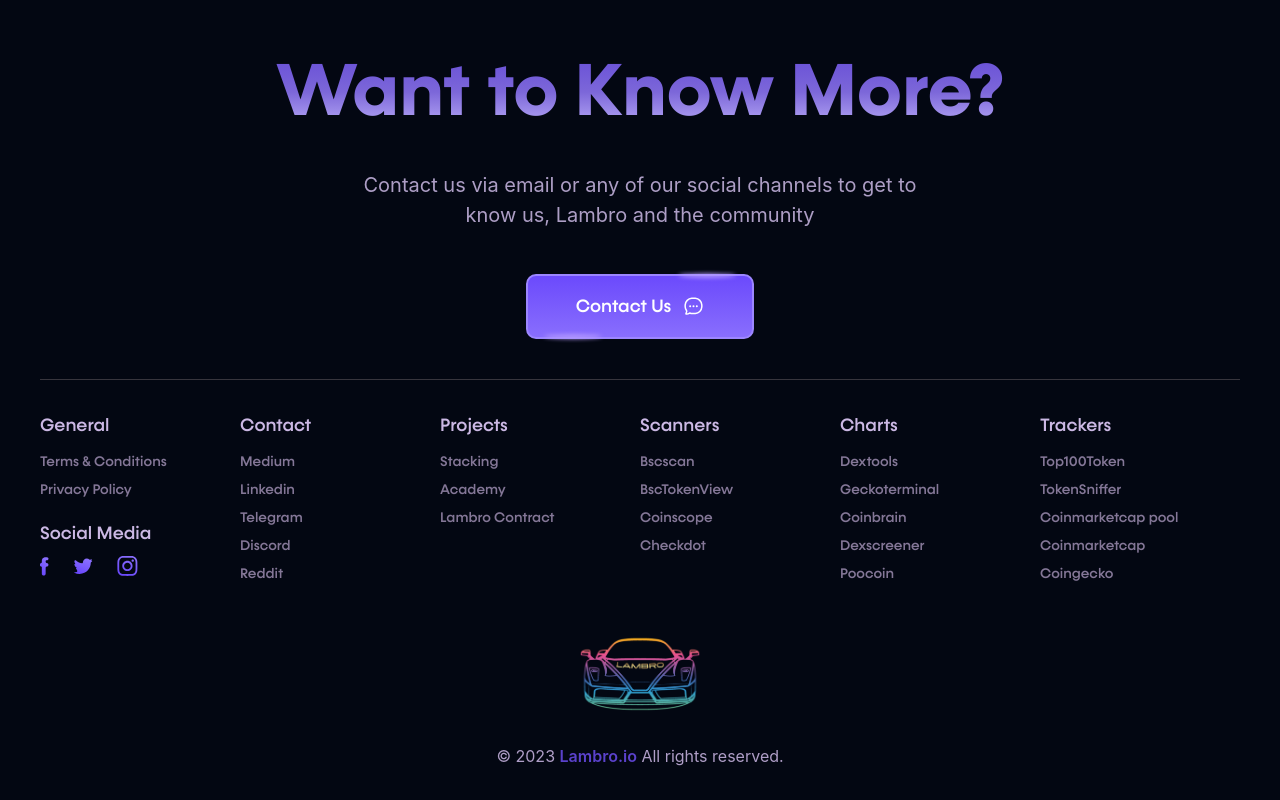
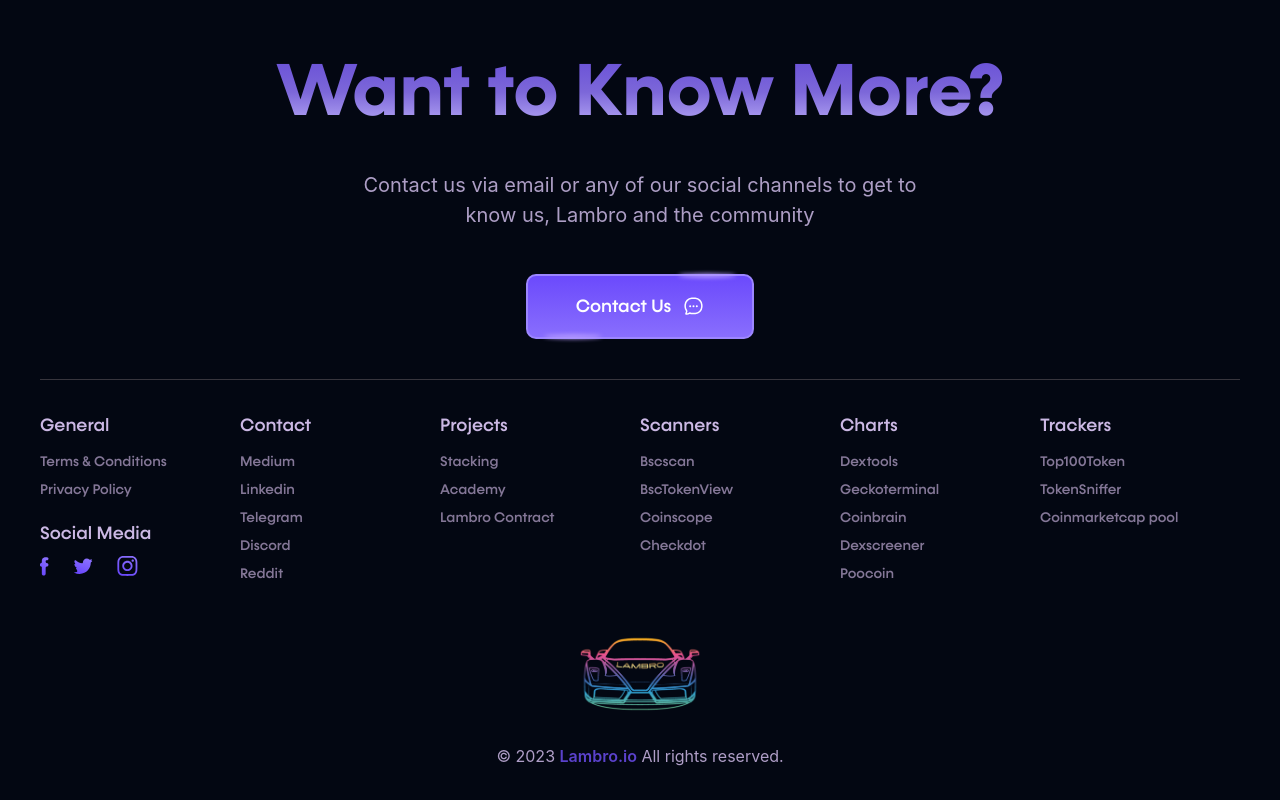
Before and after one commit to rubel-sh/lambro-ui, a Next.js app: page / in a window 1280 px wide. Shown: the part 8099-8899 px from the top of the page. Built offline with nearby package versions, Linux system fonts and the light colour scheme.

Commit message:
Update LambroFooter.js

```diff
--- a/components/UI/Index/LambroFooter.js
+++ b/components/UI/Index/LambroFooter.js
@@ -176,13 +176,6 @@ const LambroFooter = () => {
                                         Coinmarketcap pool
                                     </FooterLink>
                                 </li>
-
-                                <li>
-                                    <FooterLink href="#">Coinmarketcap</FooterLink>
-                                </li>
-                                <li>
-                                    <FooterLink href="#">Coingecko</FooterLink>
-                                </li>
                             </ul>
                         </div>
                     </div>
```
